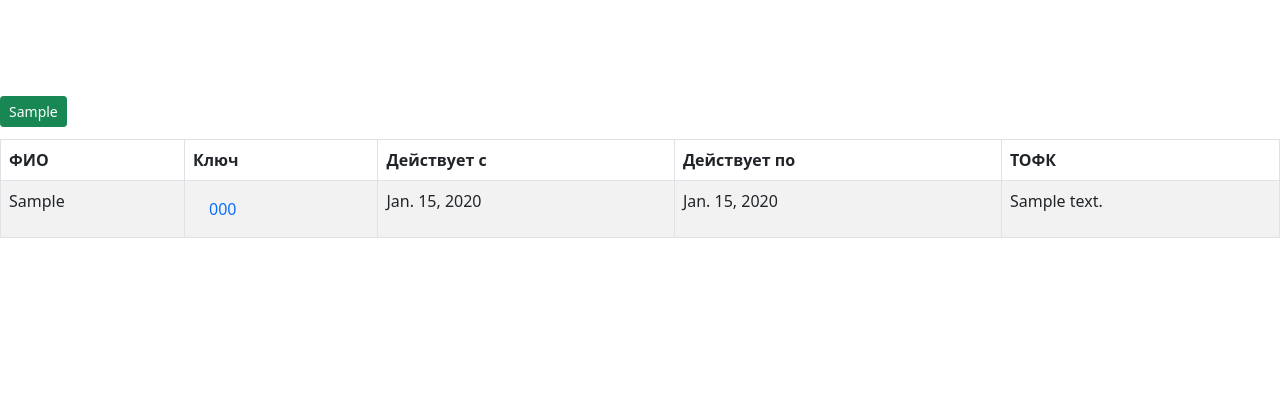
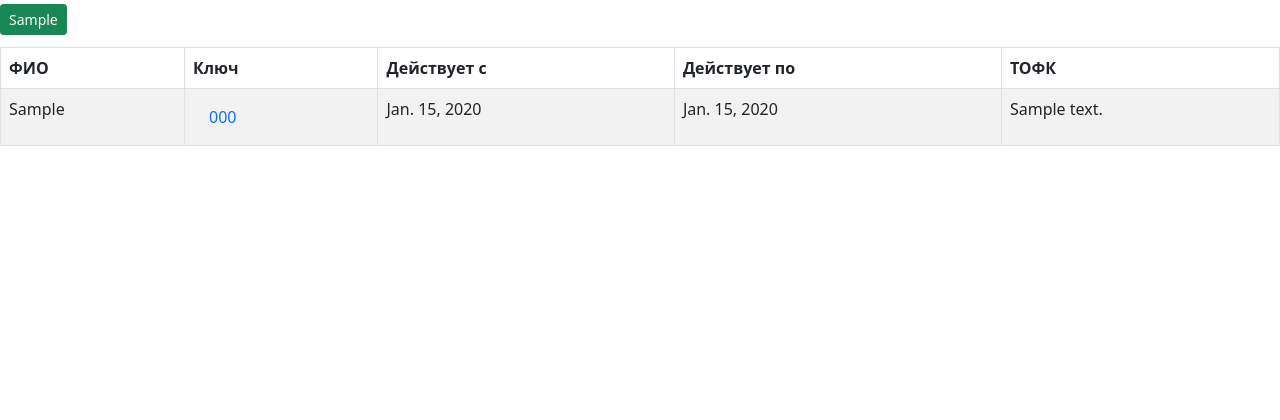
Before and after one commit to ShilkinYuV/ois, a Django app: page /yantar/ in a window 1280 px wide. Shown: the part 72-492 px from the top of the page. Run offline with Django 3.2, Linux system fonts and the light colour scheme; tables that the repository leaves empty hold one stand-in row (values such as "Sample post"); some libraries are stand-ins or nearby versions.

Commit message:
update cert.html

```diff
--- a/portal-project/yantar/templates/yantar/cert.html
+++ b/portal-project/yantar/templates/yantar/cert.html
@@ -1,10 +1,10 @@
 {% extends 'base.html' %}
 {% block content %}
-            <div class="pt-5">
+            <div class="pt-1">
                 <form method="post">
                     {% csrf_token %}
                         {% for adm in admin %}
-                    <button type="submit" class="btn btn-success btn-sm mb-2 mt-5" name="{{ adm.role }}" value="{{ adm.fio }}">{{ adm.fio }}</button>
+                    <button type="submit" class="btn btn-success btn-sm mb-2" name="{{ adm.role }}" value="{{ adm.fio }}">{{ adm.fio }}</button>
                         {% endfor %}
                 </form>
             </div>
```
